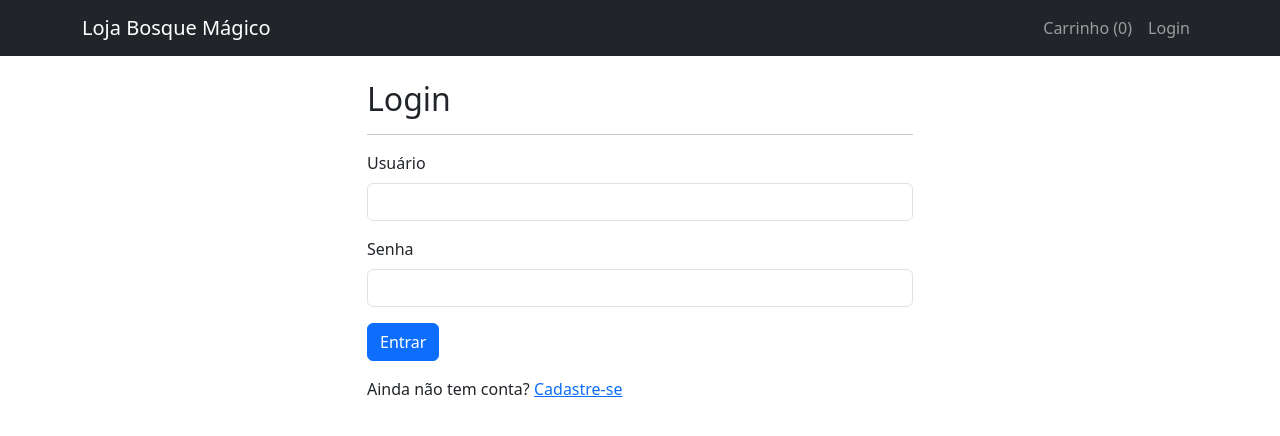
After one commit to luizcpaiva/projeto-progweb, a Django app: page /contas/login/ in a window 1280 px wide. The commit adds this page. Shown: the top 436 px of the page. Run offline with Django 5.2, Linux system fonts and the light colour scheme.

Commit message:
Adiciona sistema de login/logout de usuário

```diff
--- a/core/settings.py
+++ b/core/settings.py
@@ -126,3 +126,6 @@ DEFAULT_AUTO_FIELD = 'django.db.models.BigAutoField'
 
 MEDIA_URL = '/media/'
 MEDIA_ROOT = os.path.join(BASE_DIR, 'media')
+
+LOGIN_REDIRECT_URL = '/'
+LOGOUT_REDIRECT_URL = '/'
--- a/core/urls.py
+++ b/core/urls.py
@@ -5,6 +5,7 @@ from django.conf.urls.static import static
 
 urlpatterns = [
     path('admin/', admin.site.urls),
+    path('contas/', include('django.contrib.auth.urls')),
     path('', include('store.urls')),
 ]
 
--- a/templates/base.html
+++ b/templates/base.html
@@ -4,26 +4,47 @@
     <meta charset="utf-8">
     <meta name="viewport" content="width=device-width, initial-scale=1">
     <title>Loja de Beleza</title>
-    <link href="https://cdn.jsdelivr.net/npm/bootstrap@5.3.3/dist/css/bootstrap.min.css" rel="stylesheet">
+    <link href="https://cdn.jsdelivr.net/npm/bootstrap@5.3.3/dist/css/bootstrap.min.css"
+rel="stylesheet">
 </head>
 <body>
     <nav class="navbar navbar-expand-lg navbar-dark bg-dark mb-4">
         <div class="container">
             <a class="navbar-brand" href="/">Loja Bosque Mágico</a>
-            <button class="navbar-toggler" type="button" data-bs-toggle="collapse" data-bs-target="#navbarNav" aria-controls="navbarNav" aria-expanded="false" aria-label="Toggle navigation">
+            <button class="navbar-toggler" type="button" data-bs-toggle="collapse"
+data-bs-target="#navbarNav" aria-controls="navbarNav" aria-expanded="false"
+aria-label="Toggle navigation">
                 <span class="navbar-toggler-icon"></span>
             </button>
+
             <div class="collapse navbar-collapse" id="navbarNav">
                 <ul class="navbar-nav ms-auto">
                     <li class="nav-item">
                         <a class="nav-link" href="#">Carrinho (0)</a>
                     </li>
+
+                    {% if user.is_authenticated %}
+                        <li class="nav-item">
+                            <span class="nav-link text-light">Olá, {{ user.username }}!</span>
+                        </li>
+                        <li class="nav-item">
+                            <a class="nav-link" href="{% url 'logout' %}">Sair</a>
+                        </li>
+                    {% else %}
+                        <li class="nav-item">
+                            <a class="nav-link" href="{% url 'login' %}">Login</a>
+                        </li>
+                    {% endif %}
+
+                    {% if user.is_superuser %}
                     <li class="nav-item">
                         <a class="nav-link" href="/admin/">Admin</a>
                     </li>
+                    {% endif %}
+
                 </ul>
             </div>
-        </div>
+            </div>
     </nav>
 
     <div class="container">
@@ -31,6 +52,7 @@
         {% endblock %}
     </div>
 
-    <script src="https://cdn.jsdelivr.net/npm/bootstrap@5.3.3/dist/js/bootstrap.bundle.min.js"></script>
+    <script
+src="https://cdn.jsdelivr.net/npm/bootstrap@5.3.3/dist/js/bootstrap.bundle.min.js"></script>
 </body>
 </html>
--- /dev/null
+++ b/templates/registration/login.html
@@ -0,0 +1,39 @@
+{% extends 'base.html' %}
+
+{% block content %}
+<div class="row justify-content-center">
+    <div class="col-md-6">
+        <h2>Login</h2>
+        <hr>
+
+        {% if form.errors %}
+            <div class="alert alert-danger">
+                Seu usuário ou senha estão incorretos. Tente novamente.
+            </div>
+        {% endif %}
+
+        <form method="post" action="{% url 'login' %}">
+            {% csrf_token %}
+
+            <div class="mb-3">
+                <label for="id_username" class="form-label">Usuário</label>
+                <input type="text" name="username" class="form-control" id="id_username"
+required>
+            </div>
+            <div class="mb-3">
+                <label for="id_password" class="form-label">Senha</label>
+                <input type="password" name="password" class="form-control" id="id_password"
+required>
+            </div>
+
+            <button type="submit" class="btn btn-primary">Entrar</button>
+            <input type="hidden" name="next" value="{{ next }}">
+        </form>
+
+        <p class="mt-3">
+            Ainda não tem conta? <a href="#">Cadastre-se</a>
+        </p>
+
+    </div>
+</div>
+{% endblock %}
```
